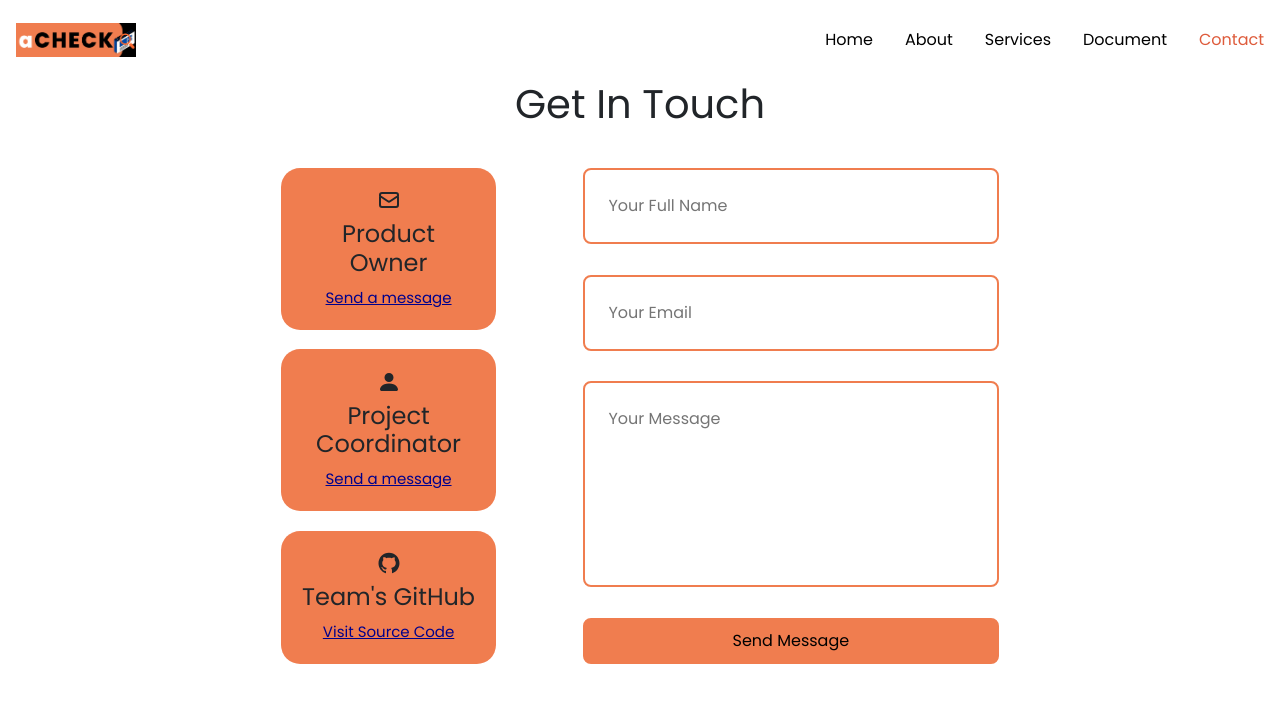
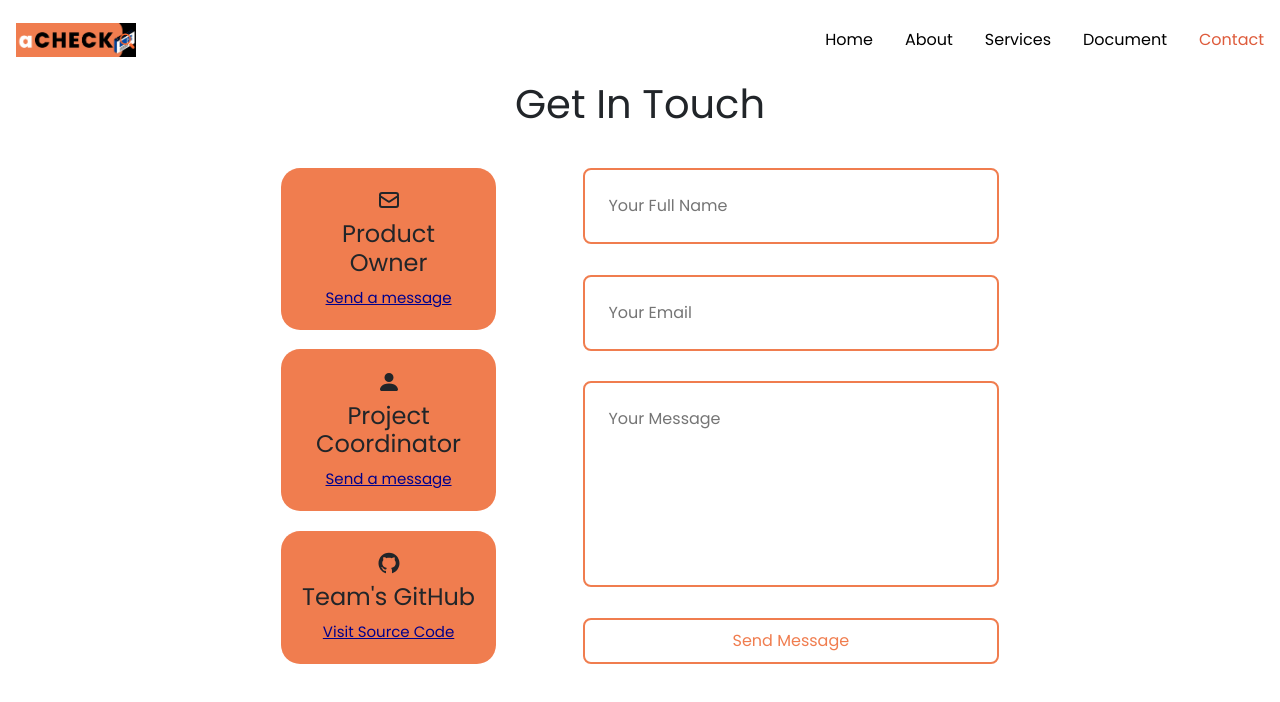
Before and after one commit to eternals-swproject-2021/vincit-tool, a React (Create React App) app in the folder react-app/: page /contact in a window 1280 px wide. In both pictures the pointer is over the button "Send Message". Shown: the top 702 px of the page. Built offline with nearby package versions, Linux system fonts and the light colour scheme.

Commit message:
[12] Rakkan - Add keys and Ids of emailjs to contact form

```diff
--- a/react-app/src/pages/contact/Contact.js
+++ b/react-app/src/pages/contact/Contact.js
@@ -7,13 +7,14 @@ import emailjs from 'emailjs-com'
 
 const Contact = () => {
     const form = useRef();
+
     const sendEmail = (e) => {
         e.preventDefault();
-        emailjs.sendForm('service_f58ydd9', 'template_urme8pn', form.current)
-            .then(function (response) {
-                console.log('SUCCESS!', response.status, response.text);
-            }, function (error) {
-                console.log('FAILED...', error);
+        emailjs.sendForm('service_f58ydd9', 'template_urme8pn', form.current, 'mGj89G4WsnsSUt1jc')
+            .then((result) => {
+                console.log(result.text);
+            }, (error) => {
+                console.log(error.text);
             });
         e.target.reset()
     };
--- a/react-app/src/pages/contact/contact.css
+++ b/react-app/src/pages/contact/contact.css
@@ -74,6 +74,16 @@ input, textarea {
     font-weight: 550;
 }
 
+.btn-submit:hover {
+    background: white;
+    border: 2px solid #F07D4F;
+    color: #F07D4F;
+    border-radius: 0.5rem;
+    width: 100%;
+    height: 10%;
+    font-weight: 550;
+}
+
 @media screen and (max-width: 1024px) {
     .container.contact__container {
         grid-template-columns: 1fr;
```
